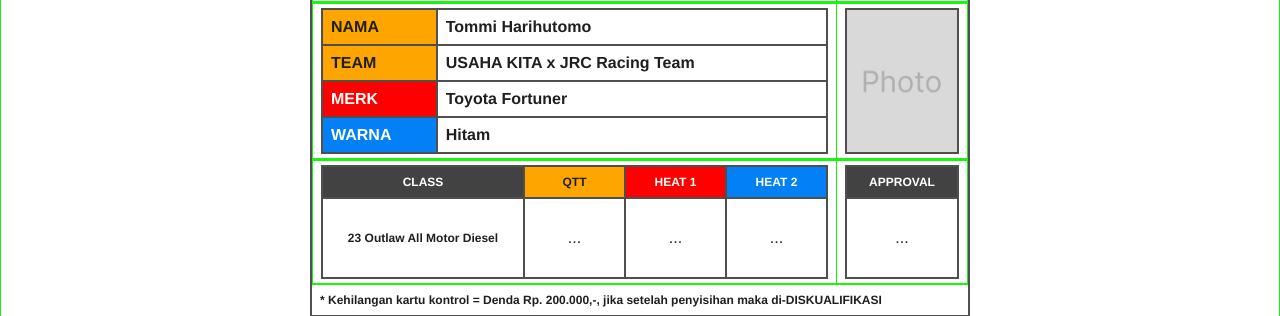
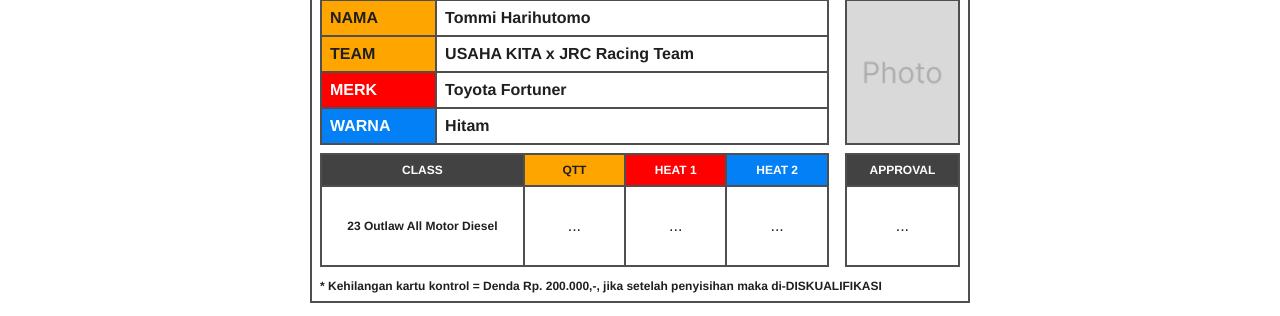
Before and after one commit to aguungprasetyo/Template-Print-A4-Event-Toko-Racing, a plain HTML site: page index.html in a window 1280 px wide. Shown: the part 197-513 px from the top of the page. Drawn offline with Linux system fonts and the light colour scheme.

Commit message:
Remove guideline

```diff
--- a/index.html
+++ b/index.html
@@ -58,7 +58,7 @@
         }
 
         th, td {
-            border: 1px solid #15f70d;
+            /* border: 1px solid #15f70d; */
             padding: 8px;
         }
 
```
